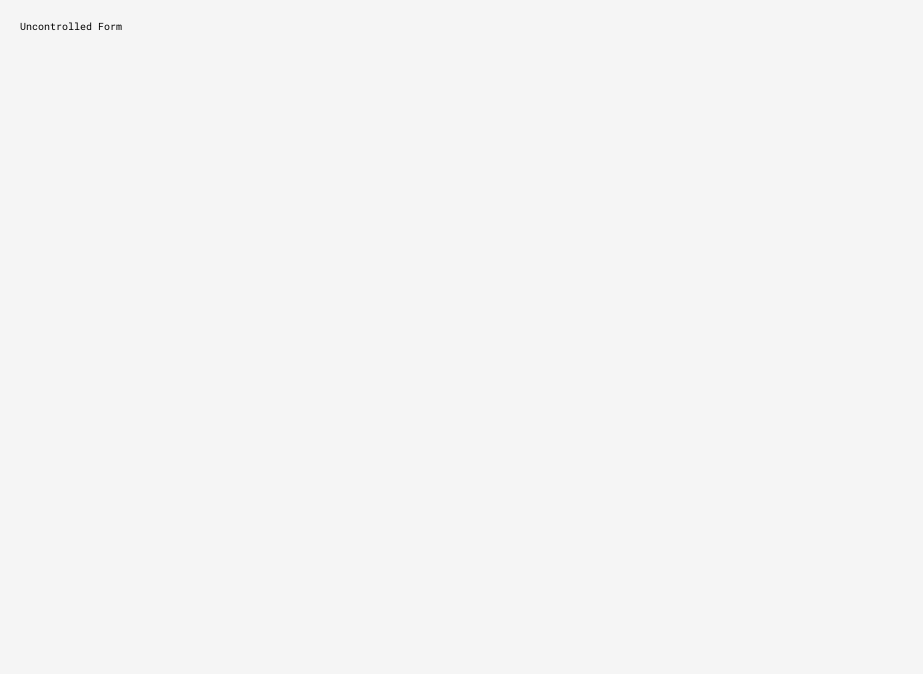
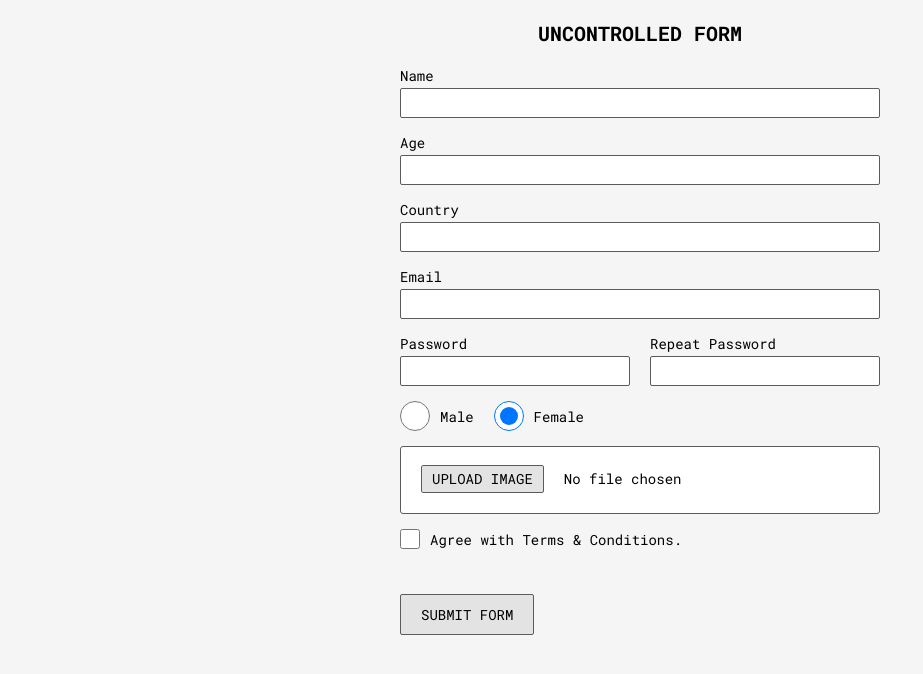
Before and after one commit to HereEast/rs-react, a React (Vite) app: page /uncontrolled-form in a window 1280 px wide. Shown: the top 674 px of the page, without its empty margins (0-923 px from the left). Built offline with nearby package versions, Linux system fonts and the light colour scheme.

Commit message:
feat: create UncontrolledForm component

```diff
--- a/src/pages/UncontrolledForm/UncontrolledForm.tsx
+++ b/src/pages/UncontrolledForm/UncontrolledForm.tsx
@@ -1,7 +1,171 @@
-import { ReactElement } from "react";
+import { FormEvent, ReactElement, useRef } from "react";
+import { Button } from "../../components/Button";
+import { Input } from "../../components/Input";
+
+import styles from "./uncontrolledForm.module.scss";
+import classnames from "classnames";
+
+const COUNTRIES = ["Argentina", "Brazil", "Morocco"];
+
+// validate on submit
+// validate w yup
+// store data in redux store >>> show on Home after successful submit
+
+// autocomplete control to select country (all countries should be stored in the Redux store)
 
 function UncontrolledForm(): ReactElement {
-  return <div>Uncontrolled Form</div>;
+  const nameInputRef = useRef<HTMLInputElement>(null);
+
+  function handleSubmit(e: FormEvent): void {
+    e.preventDefault();
+    console.log(nameInputRef.current?.value);
+  }
+
+  return (
+    <div className={styles.container}>
+      <h1 className={styles.title}>Uncontrolled Form</h1>
+
+      <form className={styles.form}>
+        {/* Name */}
+        <div className={styles.container__name}>
+          <Input type="text" label="Name" name="name" ref={nameInputRef} />
+          {/* <label htmlFor="name" className={styles.label}>
+            Name
+            <input
+              type="text"
+              name="name"
+              id="name"
+              className={styles.input}
+              ref={nameInputRef}
+            />
+          </label> */}
+        </div>
+
+        {/* Age */}
+        <div className={styles.container__age}>
+          <label htmlFor="age" className={styles.label}>
+            Age
+            <input type="number" name="age" id="age" className={styles.input} />
+          </label>
+        </div>
+
+        {/* Country */}
+        <div className={styles.container__country}>
+          <label htmlFor="country" className={styles.label}>
+            Country
+            <input
+              type="text"
+              name="country"
+              id="country"
+              list="countries"
+              className={styles.input}
+            />
+          </label>
+
+          <datalist id="countries">
+            {COUNTRIES.map((option) => (
+              <option key={option} value={option}>
+                {option}
+              </option>
+            ))}
+          </datalist>
+        </div>
+
+        {/* Email */}
+        <div className={styles.container__email}>
+          <label htmlFor="email" className={styles.label}>
+            Email
+            <input
+              type="email"
+              name="email"
+              id="email"
+              className={styles.input}
+            />
+          </label>
+        </div>
+
+        {/* Password */}
+        <div className={styles.container__password}>
+          <label htmlFor="password" className={styles.label}>
+            Password
+            <input
+              type="password"
+              name="password"
+              id="password"
+              className={styles.input}
+            />
+          </label>
+
+          <label htmlFor="password-repeat" className={styles.label}>
+            Repeat Password
+            <input
+              type="password"
+              name="password-repeat"
+              id="password-repeat"
+              className={styles.input}
+            />
+          </label>
+        </div>
+
+        {/* Gender */}
+        <div className={styles.container__radio}>
+          <label htmlFor="gender" className={styles.label}>
+            Male
+            <input
+              type="radio"
+              name="gender"
+              id="gender-male"
+              className={styles.input}
+            />
+          </label>
+
+          <label htmlFor="gender" className={styles.label}>
+            Female
+            <input
+              type="radio"
+              name="gender"
+              id="gender-female"
+              defaultChecked
+              className={styles.input}
+            />
+          </label>
+        </div>
+
+        {/* Image */}
+        <div className={styles.container__file}>
+          <label htmlFor="image-upload">
+            <input
+              type="file"
+              name="image-upload"
+              id="image-upload"
+              className={classnames(styles.input, styles.input__file)}
+              accept="image/png, image/jpeg"
+            />
+          </label>
+        </div>
+
+        {/* Checkbox */}
+        <div className={styles.container__checkbox}>
+          <label htmlFor="check" className={styles.label}>
+            Agree with Terms & Conditions.
+            <input
+              type="checkbox"
+              name="check"
+              id="check"
+              className={classnames(styles.input, styles.input__checkbox)}
+            />
+          </label>
+        </div>
+
+        <Button
+          type="submit"
+          name="Submit Form"
+          className={styles.button__submit}
+          onClick={handleSubmit}
+        />
+      </form>
+    </div>
+  );
 }
 
 export default UncontrolledForm;
--- /dev/null
+++ b/src/pages/UncontrolledForm/uncontrolledForm.module.scss
@@ -0,0 +1,137 @@
+@import "../../styles/index.scss";
+
+.container {
+  width: 100%;
+  display: flex;
+  flex-direction: column;
+  justify-content: center;
+  align-items: center;
+}
+
+.title {
+  margin-bottom: 2rem;
+  text-transform: uppercase;
+}
+
+.form {
+  max-width: 48rem;
+  width: 100%;
+  display: flex;
+  flex-direction: column;
+  gap: 1.5rem;
+}
+
+.label {
+  width: 100%;
+  display: flex;
+  flex-direction: column;
+  font-size: $text-size;
+}
+
+.input {
+  padding: 0 8px 2px;
+  width: 100%;
+  height: 3rem;
+  outline: none;
+  border: 1px solid $button-border;
+  border-radius: 2px;
+  font-size: 1.4rem;
+  margin-top: 3px;
+
+  &:focus {
+    border: 1px solid $button-border-active;
+  }
+}
+
+.container__password {
+  display: flex;
+  gap: 2rem;
+
+  .label {
+    width: 100%;
+    flex-grow: 1;
+  }
+}
+
+.container__radio {
+  display: flex;
+  gap: 2rem;
+
+  .label {
+    width: fit-content;
+    display: flex;
+    flex-direction: row-reverse;
+    align-items: center;
+  }
+
+  .input {
+    width: 3rem;
+    height: 3rem;
+    margin: 0;
+    margin-right: 1rem;
+  }
+}
+
+.container__file {
+  padding: 1.5rem 2rem 2rem;
+  background-color: $white;
+  border-radius: 3px;
+  border: 1px solid $button-border;
+
+  .input {
+    height: auto;
+    border: none;
+    padding: 0;
+  }
+}
+
+.container__checkbox {
+  width: 100%;
+  display: flex;
+
+  .label {
+    position: relative;
+    width: fit-content;
+    display: flex;
+    flex-direction: row-reverse;
+    justify-content: flex-start;
+    align-items: center;
+  }
+
+  .input {
+    width: 2rem;
+    height: 2rem;
+    margin: 0;
+    margin-right: 1rem;
+  }
+}
+
+.button__submit {
+  height: auto;
+  padding: 1rem 2rem;
+  margin-top: 3rem;
+}
+
+.input__file::-webkit-file-upload-button {
+  display: none;
+}
+
+.input__file::before {
+  content: "Upload image";
+  display: inline-block;
+  width: fit-content;
+  padding: 3px 1rem 4px;
+  background-color: $button-back;
+  border: 1px solid $button-border;
+  border-radius: 2px;
+  font-size: $text-size;
+  text-transform: uppercase;
+  margin-right: 2rem;
+
+  cursor: pointer;
+  transition: all 0.2s ease-in;
+}
+
+.input__file:hover::before {
+  background-color: $button-back-hover;
+}
--- a/src/styles/variables.scss
+++ b/src/styles/variables.scss
@@ -8,4 +8,4 @@ $card-border: #d4d9e2;
 $page-back: #f5f5f5;
 $link-color: blue;
 
-$text-size: 1.6rem;
+$text-size: 1.4rem;
```
